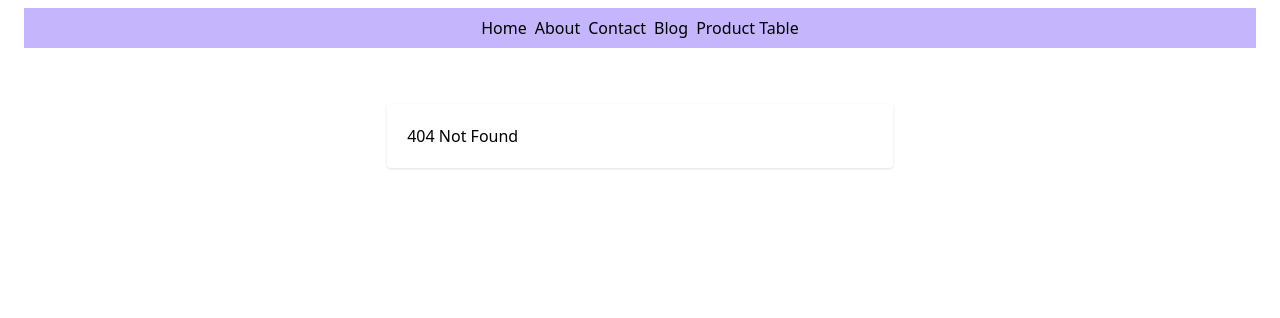
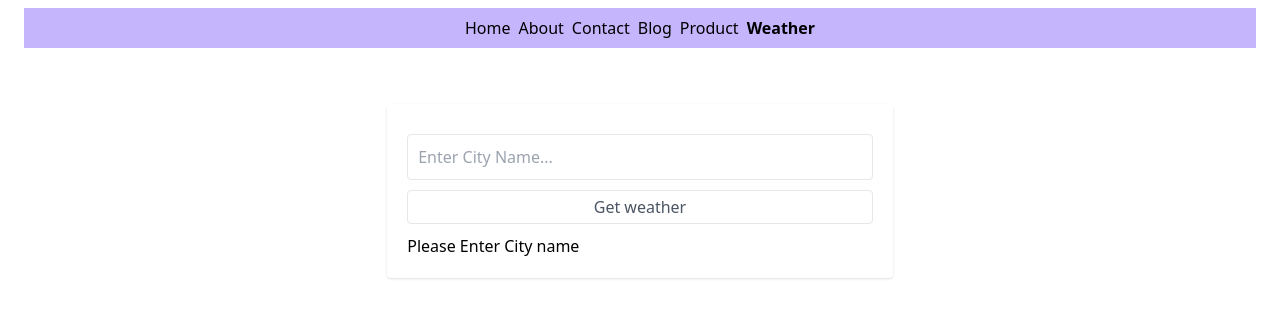
Before and after one commit to muneebacentosquare/todo.app.test, a React (Vite) app: page /weather in a window 1280 px wide. Before the commit this address had no page. Shown: the top 318 px of the page. Built offline with nearby package versions, Linux system fonts and the light colour scheme.

Commit message:
Ending react series with tasks on react hooks. Today was a useEffect hook day

```diff
--- a/src/Components/NavigationBar.jsx
+++ b/src/Components/NavigationBar.jsx
@@ -37,7 +37,14 @@ export default function NavigationBar() {
                     <NavLink className={({isActive}) =>
                         isActive ? "font-bold" : ""
                     } to="/products">
-                        Product Table
+                        Product
+                    </NavLink>
+                </li>
+                <li>
+                    <NavLink className={({isActive}) =>
+                        isActive ? "font-bold" : ""
+                    } to="/weather">
+                        Weather
                     </NavLink>
                 </li>
             </ul>
--- a/src/Components/Root.jsx
+++ b/src/Components/Root.jsx
@@ -9,6 +9,7 @@ import Blog from "./pages/Blog.jsx";
 import BlogPost from "./pages/BlogPost.jsx";
 import NoMatch from "./pages/NoMatch.jsx";
 import FilterableProductTable from "./pages/FilterableProductTable.jsx";
+import Weather from "./Weather.jsx";
 
 export default function Root() {
     return (
@@ -22,6 +23,7 @@ export default function Root() {
                     <Route path='/blog' element={<Blog/>}/>
                     <Route path='/products' element={<FilterableProductTable/>}/>
                     <Route path='/blog/:id' element={<BlogPost/>}/>
+                    <Route path='/weather' element={<Weather/>}/>
                     <Route path='*' element={<NoMatch/>}/>
                 </Routes>
             </div>
--- /dev/null
+++ b/src/Components/Weather.jsx
@@ -0,0 +1,63 @@
+import React, {useEffect, useState} from "react";
+
+export default function Weather() {
+    const [city, setCity] = useState('');
+    const [weatherData, setWeatherData] = useState(null);
+    const [isLoading, setIsLoading] = useState(false);
+
+    const fetchWeatherData = async (cityName) => {
+        setIsLoading(true);
+
+        try {
+            const response = await fetch(`https://api.openweathermap.org/data/2.5/weather?q=${cityName}&appid=${apiKey}`);
+            const data = await response.json();
+            setWeatherData({
+                city: data.name,
+                temp: Math.floor(data.main.temp - 273.15),
+                description: data.weather[0].description
+            });
+        } catch (error) {
+            console.error('Error fetching data: ', error);
+        } finally {
+            setIsLoading(false);
+        }
+    }
+
+    useEffect(() => {
+        if (city) {
+            fetchWeatherData(city);
+        }
+    }, [city]);
+
+    return (
+        <div className="w-2/5 p-5 my-10 mx-auto justify-center rounded shadow">
+            <input
+                type="text"
+                value={city}
+                onChange={(e) => setCity(e.target.value)}
+                className="block w-full border border-gray-200 p-2.5 rounded my-2.5 focus:outline-none focus:border-gray-300 focus:ring-1 focus:ring-gray-300"
+                placeholder="Enter City Name..."
+            />
+            <button
+                onClick={() => {
+                    fetchWeatherData(city)
+                }}
+                className="mb-2.5 py-1 px-2.5 rounded border border-gray-200 text-gray-600 text-base block w-full">Get
+                weather
+            </button>
+            {isLoading ? (
+                <h3>Loading data</h3>
+            ) : weatherData ? (
+                <>
+                    <h4 className="text-lg"><span className="font-semibold">City :</span> {weatherData.city}</h4>
+                    <h6 className="text-lg"><span className="font-semibold">Temp :</span> {weatherData.temp}°C</h6>
+                    <h6 className="text-lg"><span className="font-semibold">Weather Description :</span>
+                        {weatherData.description}
+                    </h6>
+                </>
+            ) : (
+                <p>Please Enter City name</p>
+            )}
+        </div>
+    );
+}
```
